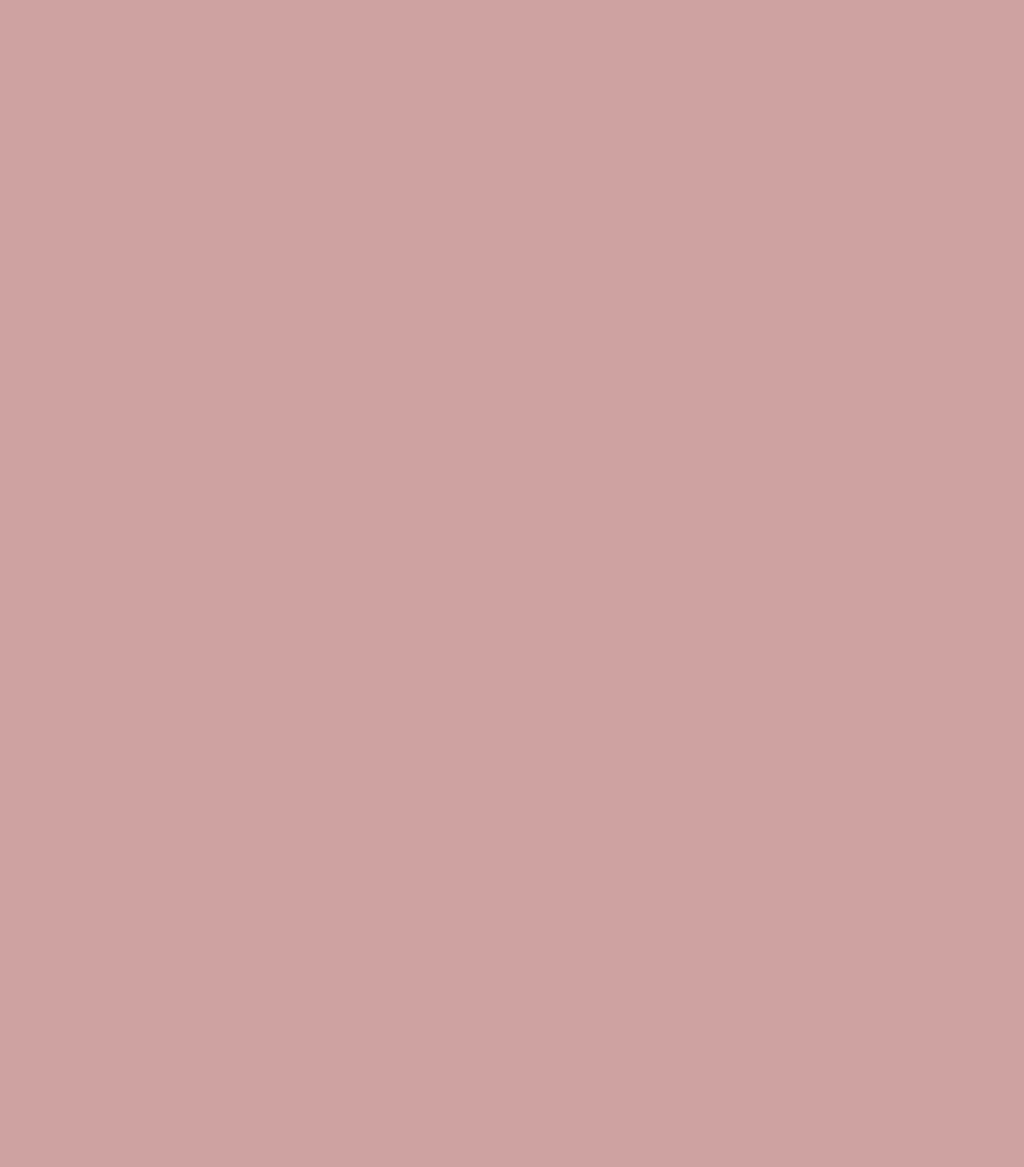
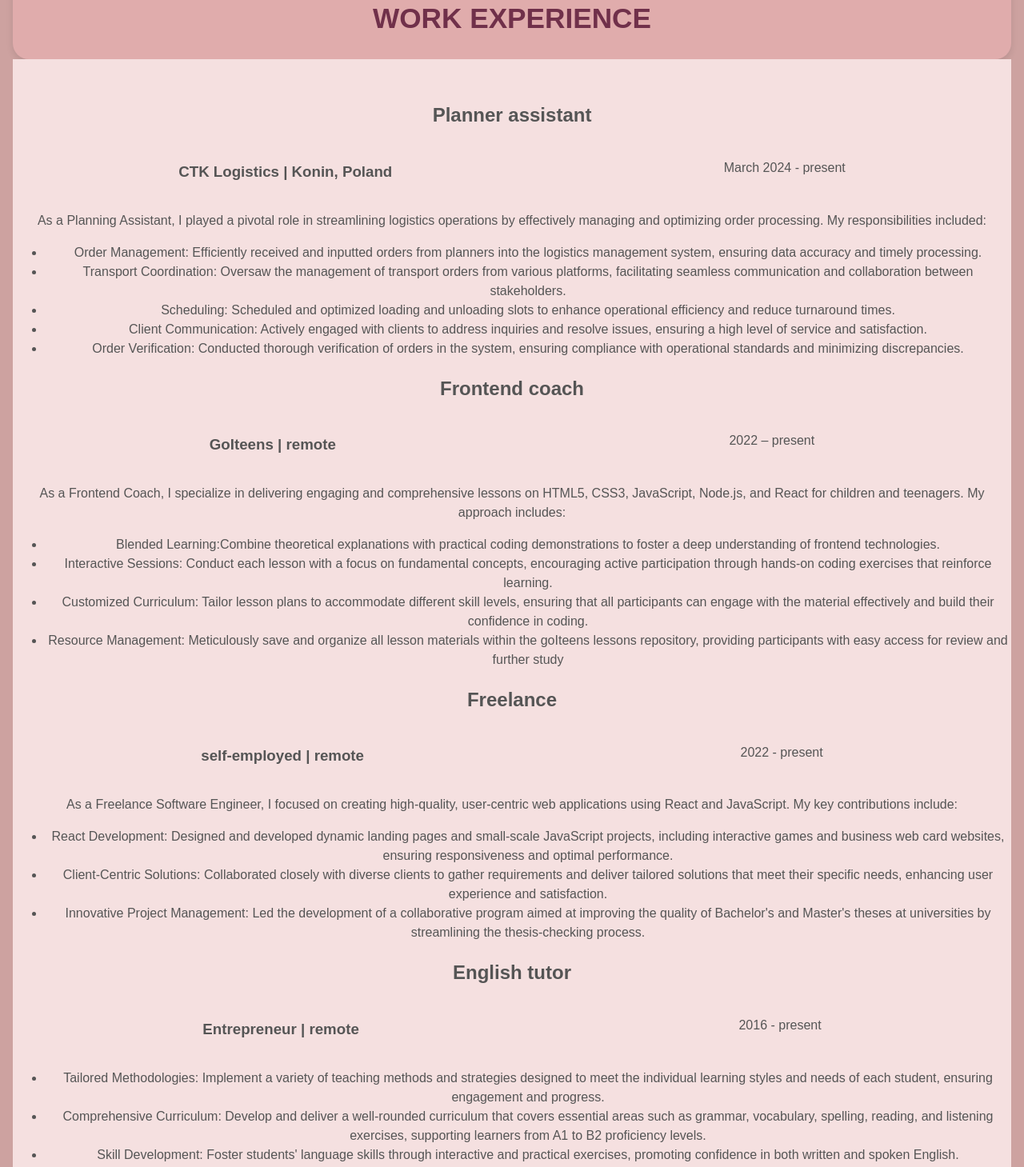
Before and after one commit to Olha36/portfolio, a React (Vite) app: page /experience in a window 1280 px wide. Before the commit this address had no page. Shown: the part 60-1519 px from the top of the page at 80% size. Before the commit the page ends 800 px from the top, so only its background shows below. Built offline with nearby package versions, Linux system fonts and the light colour scheme.

Commit message:
add experience info without styling

```diff
--- a/src/App.css
+++ b/src/App.css
@@ -5,3 +5,9 @@
   padding: 1rem;
   text-align: center;
 }
+
+h1 {
+  font-size: 2rem;
+  margin-bottom: 0.5rem;
+  color: #70304a;
+}
--- a/src/App.tsx
+++ b/src/App.tsx
@@ -1,6 +1,7 @@
 import { BrowserRouter, Route, Routes } from 'react-router-dom';
 import './App.css';
 import Home from './pages/Home';
+import ExperienceC from './pages/Experience';
 
 function App() {
   return (
@@ -10,6 +11,7 @@ function App() {
           <Routes>
             <Route index element={<Home />} />
             <Route path='/home' element={<Home />} />
+            <Route path='/experience' element={<ExperienceC />} />
           </Routes>
         </BrowserRouter>
       </div>
--- a/src/components/Card.tsx
+++ b/src/components/Card.tsx
@@ -10,7 +10,7 @@ import techSkills from '../img/avatar-icons/tech-skills.png';
 export default function Card() {
   return (
     <div>
-      <div className='card'>
+      <div className='card frame'>
         <div className='card-header'></div>
         <div className='card-about'>
           <div className='about-left'>
--- /dev/null
+++ b/src/components/Experience.tsx
@@ -0,0 +1,136 @@
+import '../App.css';
+import '../css/experience.css';
+export default function Experience() {
+  return (
+    <div>
+      <div className='frame'>
+        <h1>WORK EXPERIENCE</h1>
+      </div>
+
+      <div className='info-container'>
+        <div className='experience-logistics'>
+          <h2>Planner assistant</h2>
+          <div className='flex'>
+            <h3>CTK Logistics | Konin, Poland</h3>
+            <p>March 2024 - present</p>
+          </div>
+          <p>
+            As a Planning Assistant, I played a pivotal role in streamlining logistics operations by effectively
+            managing and optimizing order processing. My responsibilities included:
+          </p>
+          <ul>
+            <li>
+              <span className='bold'>Order Management:</span> Efficiently received and inputted orders from planners
+              into the logistics management system, ensuring data accuracy and timely processing.
+            </li>
+            <li>
+              <span className='bold'>Transport Coordination: </span> Oversaw the management of transport orders from
+              various platforms, facilitating seamless communication and collaboration between stakeholders.
+            </li>
+            <li>
+              <span className='bold'>Scheduling: </span> Scheduled and optimized loading and unloading slots to enhance
+              operational efficiency and reduce turnaround times.
+            </li>
+            <li>
+              <span className='bold'>Client Communication: </span> Actively engaged with clients to address inquiries
+              and resolve issues, ensuring a high level of service and satisfaction.
+            </li>
+            <li>
+              <span className='bold'>Order Verification: </span> Conducted thorough verification of orders in the
+              system, ensuring compliance with operational standards and minimizing discrepancies.
+            </li>
+          </ul>
+        </div>
+
+        <div className='experience-coach'>
+          <h2>Frontend coach</h2>
+          <div className='flex'>
+            <h3>GoIteens | remote</h3>
+            <p>2022 – present</p>
+          </div>
+
+          <p>
+            As a Frontend Coach, I specialize in delivering engaging and comprehensive lessons on HTML5, CSS3,
+            JavaScript, Node.js, and React for children and teenagers. My approach includes:
+          </p>
+          <ul>
+            <li>
+              <span className='bold'>Blended Learning:</span>Combine theoretical explanations with practical coding
+              demonstrations to foster a deep understanding of frontend technologies.
+            </li>
+            <li>
+              <span className='bold'> Interactive Sessions:</span> Conduct each lesson with a focus on fundamental
+              concepts, encouraging active participation through hands-on coding exercises that reinforce learning.
+            </li>
+            <li>
+              <span className='bold'> Customized Curriculum:</span> Tailor lesson plans to accommodate different skill
+              levels, ensuring that all participants can engage with the material effectively and build their confidence
+              in coding.
+            </li>
+            <li>
+              <span className='bold'> Resource Management:</span> Meticulously save and organize all lesson materials
+              within the goIteens lessons repository, providing participants with easy access for review and further
+              study
+            </li>
+          </ul>
+        </div>
+        <div className='experience-freelance'>
+          <h2>Freelance</h2>
+          <div className='flex'>
+            <h3>self-employed | remote</h3>
+            <p>2022 - present</p>
+          </div>
+          <p>
+            As a Freelance Software Engineer, I focused on creating high-quality, user-centric web applications using
+            React and JavaScript. My key contributions include:
+          </p>
+          <ul>
+            <li>
+              <span className='bold'>React Development: </span> Designed and developed dynamic landing pages and
+              small-scale JavaScript projects, including interactive games and business web card websites, ensuring
+              responsiveness and optimal performance.
+            </li>
+            <li>
+              <span className='bold'>Client-Centric Solutions: </span>Collaborated closely with diverse clients to
+              gather requirements and deliver tailored solutions that meet their specific needs, enhancing user
+              experience and satisfaction.
+            </li>
+            <li>
+              <span className='bold'> Innovative Project Management: </span> Led the development of a collaborative
+              program aimed at improving the quality of Bachelor's and Master's theses at universities by streamlining
+              the thesis-checking process.
+            </li>
+          </ul>
+        </div>
+        <div className='experience-tutor'>
+        <h2>English tutor</h2>
+          <div className='flex'>
+            <h3>Entrepreneur | remote</h3>
+            <p>2016 - present</p>
+          </div>
+          <p></p>
+          <ul>
+            <li>
+              <span className='bold'>Tailored Methodologies: </span> Implement a variety of teaching methods and
+              strategies designed to meet the individual learning styles and needs of each student, ensuring engagement
+              and progress.
+            </li>
+            <li>
+              <span className='bold'> Comprehensive Curriculum: </span> Develop and deliver a well-rounded curriculum
+              that covers essential areas such as grammar, vocabulary, spelling, reading, and listening exercises,
+              supporting learners from A1 to B2 proficiency levels.
+            </li>
+            <li>
+              <span className='bold'> Skill Development: </span> Foster students' language skills through interactive
+              and practical exercises, promoting confidence in both written and spoken English.
+            </li>
+            <li>
+              <span className='bold'> Progress Tracking: </span> Continuously assess and track student progress,
+              providing constructive feedback and adapting lesson plans to facilitate ongoing improvement.
+            </li>
+          </ul>
+        </div>
+      </div>
+    </div>
+  );
+}
--- a/src/css/card.css
+++ b/src/css/card.css
@@ -1,4 +1,4 @@
-.card {
+.frame {
   background-color: #e0acac;
   border-radius: 1.25rem;
   color: #160318;
@@ -6,11 +6,11 @@
   box-shadow: 0 4px 8px rgba(0, 0, 0, 0.1); /* Subtle shadow */
 }
 
-.card h1 {
+/* .card h1 {
   font-size: 2rem;
   margin-bottom: 0.5rem;
-  color: #70304a; /* Darker for better contrast */
-}
+  color: #70304a;
+} */
 
 .card h2 {
   font-size: 1.875rem;
--- /dev/null
+++ b/src/css/experience.css
@@ -0,0 +1,22 @@
+.frame {
+  background-color: #e0acac;
+  border-radius: 1.25rem;
+  color: #160318;
+  padding: 1.5rem;
+  box-shadow: 0 4px 8px rgba(0, 0, 0, 0.1); /* Subtle shadow */
+}
+
+.info-container {
+  background-color: #f5e0e0;
+  padding: 2rem 0;
+}
+.info {
+  display: flex;
+  flex-wrap: wrap;
+  justify-content: space-around;
+  text-align: center;
+}
+.flex {
+  display: flex;
+  justify-content: space-around;
+}
--- /dev/null
+++ b/src/pages/Experience.tsx
@@ -0,0 +1,8 @@
+import Experience from '../components/Experience';
+export default function ExperienceC() {
+  return (
+    <>
+      <Experience />
+    </>
+  );
+}
--- a/src/pages/Home.tsx
+++ b/src/pages/Home.tsx
@@ -1,4 +1,5 @@
 import Card from '../components/Card';
+// import Experience from './Experience';
 
 export default function Home() {
   return (
@@ -7,6 +8,7 @@ export default function Home() {
 
       </div> */}
       <Card />
+      {/* <Experience /> */}
     </div>
   );
 }
```
Also changed, not shown: src/pages/Card.tsx (deleted, +0 -9 lines).
